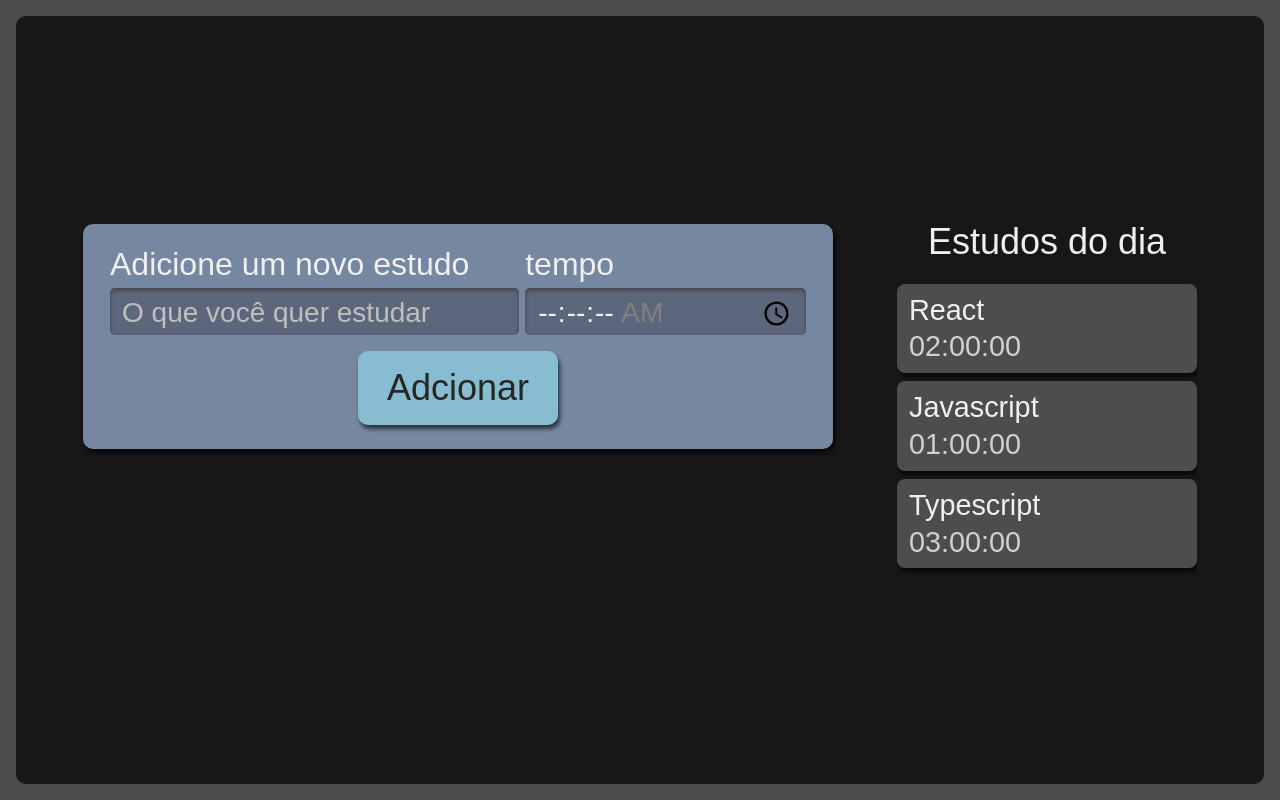
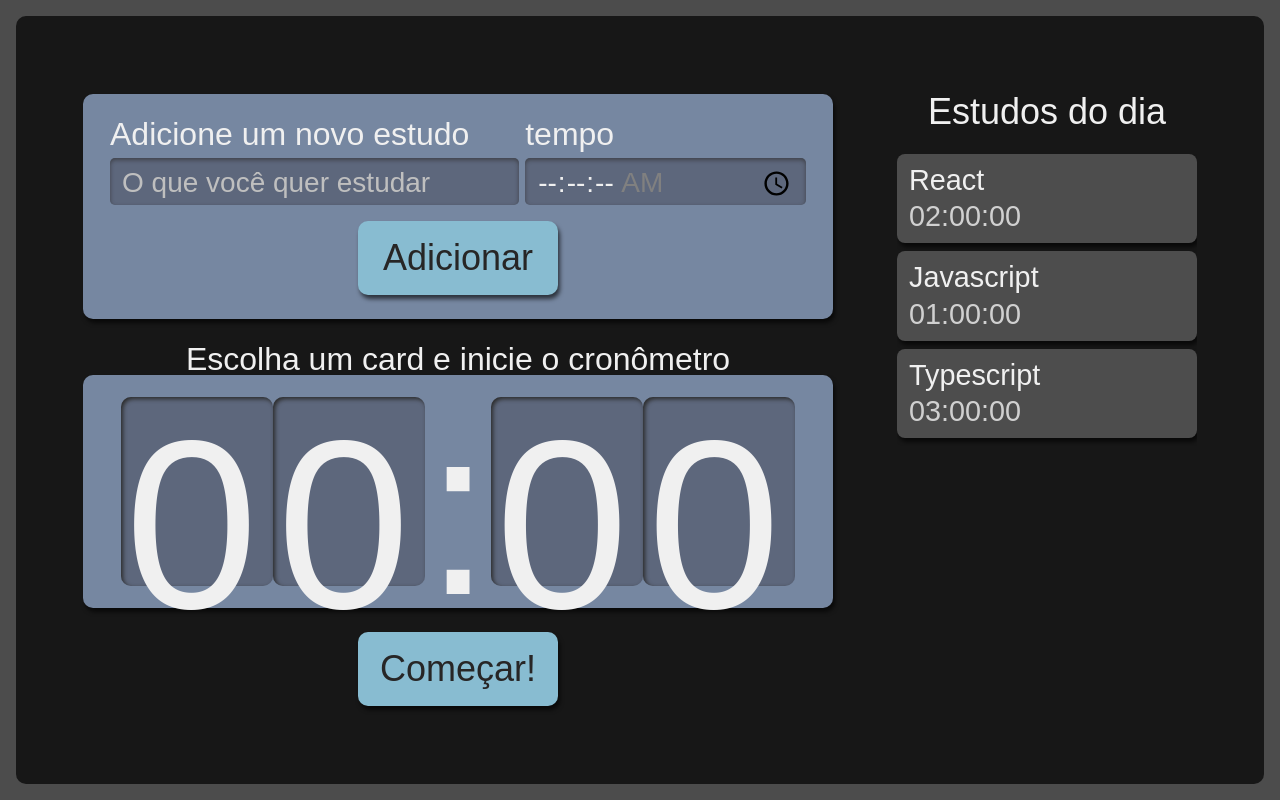
Before and after one commit to gustavo-gomess/timer-react, a React (Create React App) app: page / in a window 1280 px wide. Built offline with nearby package versions, Linux system fonts and the light colour scheme.

Commit message:
finalizando visual cronometro

```diff
--- /dev/null
+++ b/src/components/Cronometro/Relogio/index.tsx
@@ -0,0 +1,14 @@
+import React from "react";
+import Style  from './style.module.scss'
+
+export default function Relogio() {
+    return(
+        <React.Fragment>
+            <span className={Style.relogioNumero}>0</span>
+            <span className={Style.relogioNumero}>0</span>
+            <span className={Style.relogioDivisao}>:</span>
+            <span className={Style.relogioNumero}>0</span>
+            <span className={Style.relogioNumero}>0</span>
+        </React.Fragment>
+    )
+}
--- /dev/null
+++ b/src/components/Cronometro/Relogio/style.module.scss
@@ -0,0 +1,21 @@
+.relogioNumero {
+    background-color: #5D677C;
+    box-shadow: 2px 2px 4px #2B2B2B inset;
+    height: 3.6rem;
+    width: 3rem;
+    padding: 8px 4px;
+    border-radius: 10px;
+
+    @media screen and (min-width:1280px) {
+      height: 10.8rem;
+      width: 9rem;
+    }
+  }
+
+  .relogioDivisao {
+    height: 4.2rem;
+
+    @media screen and (min-width:1280px) {
+      height: 12.6rem;
+    }
+  }
--- /dev/null
+++ b/src/components/Cronometro/index.tsx
@@ -0,0 +1,16 @@
+import Botao from "../button";
+import Relogio from "./Relogio";
+import Style  from './style.module.scss'
+
+export default function Cronometro() {
+    return(
+        <div className={Style.cronometro}>
+            <p className={Style.titulo}>Escolha um card e inicie o cronômetro</p>
+            <div className={Style.relogioWrapper}>
+              <Relogio />
+            </div>
+            <Botao texto='Começar!' />
+        </div>
+
+    )
+}
--- /dev/null
+++ b/src/components/Cronometro/style.module.scss
@@ -0,0 +1,59 @@
+.cronometro {
+    display: flex;
+    flex-direction: column;
+    align-items: center;
+    grid-area: cronometro;
+
+    .relogioWrapper {
+      align-items: center;
+      background-color: #7687A1;
+      border-radius: 10px;
+      box-shadow: 2px 4px 4px #0000009F;
+      box-sizing: border-box;
+      display: flex;
+      font-size: 5rem;
+      justify-content: center;
+      margin-bottom: 24px;
+      padding: 16px 12px;
+      width: 100%;
+    }
+
+    .titulo {
+      font-size: 2rem;
+    }
+
+    button {
+      background-color: #88bcd1;
+      border-radius: 10px;
+      box-shadow: 2px 4px 4px #0000009F;
+      color: #272626;
+      cursor: pointer;
+      font-size: 1.25rem;
+      padding: 16px;
+      width: 150px;
+
+      &:active {
+        background-color: #7CA6B7;
+        box-shadow: 2px 2px 4px #0000009F inset;
+        cursor: auto;
+      }
+    }
+
+    @media screen and (min-width:1280px) {
+
+      .relogioWrapper{
+        font-size: 15rem;
+      }
+
+      p {
+        font-size: 2rem;
+      }
+
+      button {
+        grid-column-start: span 2;
+        justify-self: center;
+        width: 200px;
+        font-size: 2.25rem;
+      }
+    }
+  }
--- a/src/components/formulario/index.tsx
+++ b/src/components/formulario/index.tsx
@@ -31,7 +31,7 @@
                   max = "01:30:00"
                   />
             </div>
-            <Botao texto='Adcionar' />
+            <Botao texto='Adicionar' />
         </form>
     )
   }
--- a/src/components/lista/index.tsx
+++ b/src/components/lista/index.tsx
@@ -19,6 +19,7 @@
       <ul>
         {tarefas.map((item, index) => (
           <Item
+          key={index}
             tarefa={item.tarefa}
             tempo={item.tempo} />
         ))}
--- a/src/pages/App.tsx
+++ b/src/pages/App.tsx
@@ -1,4 +1,5 @@
 import React from 'react';
+import Cronometro from '../components/Cronometro';
 import Formulario from '../components/formulario';
 import Lista from '../components/lista';
 import Style  from './style.module.scss'
@@ -8,6 +9,7 @@
     <div className={Style.AppStyle}>
       <Formulario />
       <Lista />
+      <Cronometro />
     </div>
   )
 
```
